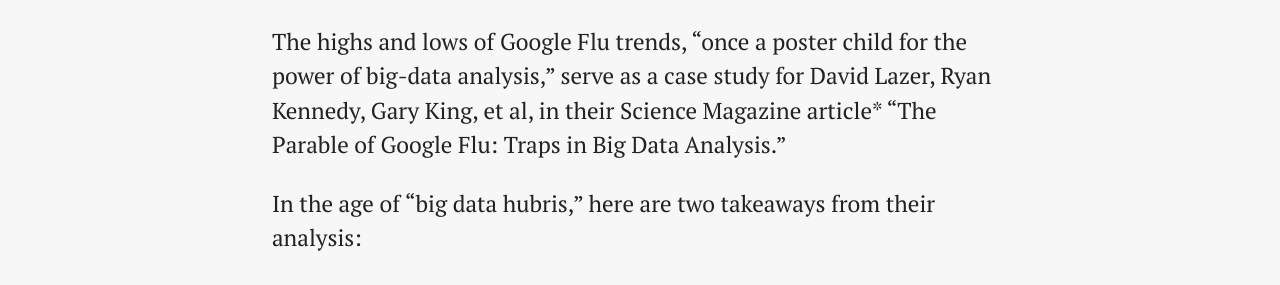
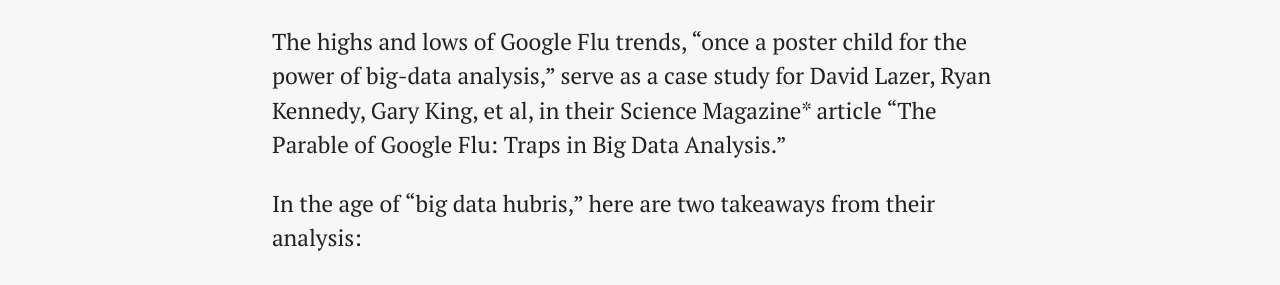
Before and after one commit to pavopax/pavopax.github.io, a Jekyll site: the page built from _posts/2014-09-24-deflating-big-data-hubris.md, in a window 1280 px wide. Shown: the part 225-510 px from the top of the page. Built offline with Jekyll 4.4.1, drawn with Linux system fonts in a browser that asks for light colours; nearby versions of some CDN libraries; library files that are not in the unit come from our copies.

Commit message:
minor edits

```diff
--- a/_posts/2014-09-24-deflating-big-data-hubris.md
+++ b/_posts/2014-09-24-deflating-big-data-hubris.md
@@ -5,7 +5,7 @@
 categories:
 ---
 
-The highs and lows of Google Flu trends, "once a poster child for the power of big-data analysis," serve as a case study for David Lazer, Ryan Kennedy, Gary King, et al, in their Science Magazine article* "The Parable of Google Flu: Traps in Big Data Analysis."
+The highs and lows of Google Flu trends, "once a poster child for the power of big-data analysis," serve as a case study for David Lazer, Ryan Kennedy, Gary King, et al, in their Science Magazine\* article "The Parable of Google Flu: Traps in Big Data Analysis."
 
 In the age of "big data hubris," here are two takeaways from their analysis:
 
```
Also changed, not shown: _posts/2013-11-06-big-data-or-magic.md (+1 -1 lines), _posts/2013-11-28-being-a-polymath-is-good.md (+1 -1 lines).
